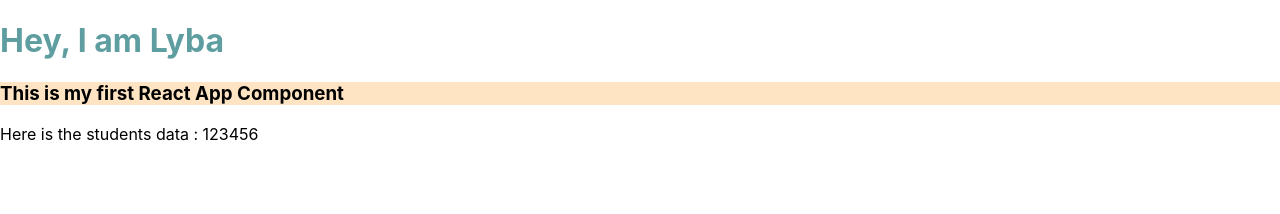
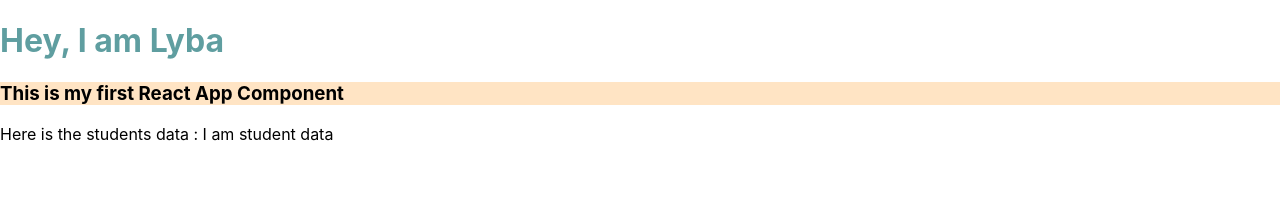
Before and after one commit to LybaFaisal/web-code-42, a React (Create React App) app: page / in a window 1280 px wide. Shown: the top 214 px of the page. Built offline with nearby package versions, Linux system fonts and the light colour scheme.

Commit message:
Displaying Data from a different Comp

```diff
--- a/src/App.jsx
+++ b/src/App.jsx
@@ -1,10 +1,10 @@
 import Lybafunc from './component'
 
 function App() {
-
+  let std_data = 'I am student data';
   return (
     <div className="App">
-      <Lybafunc/>
+      <Lybafunc info = {std_data}/>
     </div>
   );
 }
--- a/src/component.jsx
+++ b/src/component.jsx
@@ -4,14 +4,16 @@ import './comp.css'
 
 // How to display data in React:
 
-function Lybafunc(first) {
-    let std_data = 123456;
+function Lybafunc(props) {
+    // let std_data = 123456;
+    // How to display data from a different component=>
+
     return(
         <>
         <h1>Hey, I am Lyba</h1>
         <h3>This is my first React App Component</h3>
 
-        <p>Here is the students data : {std_data}</p>
+        <p>Here is the students data : {props.info}</p>
         </>
     )
 }
```
